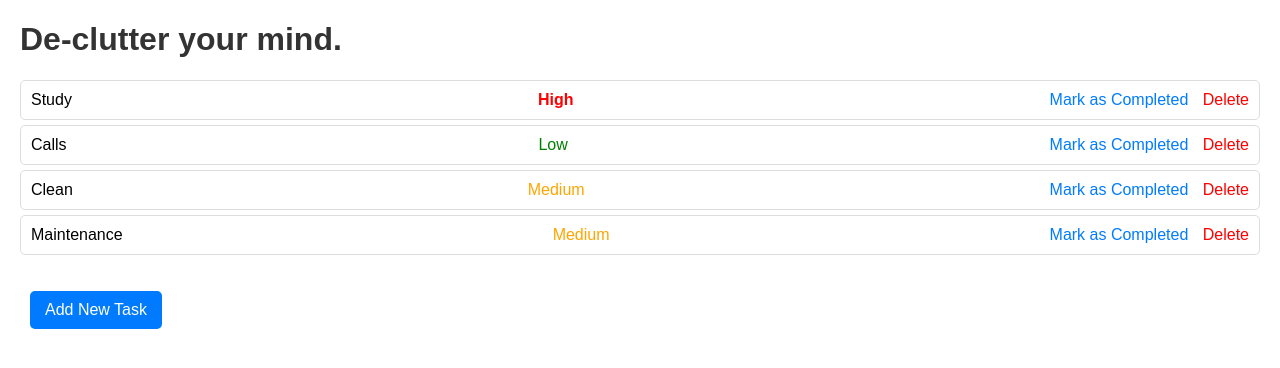
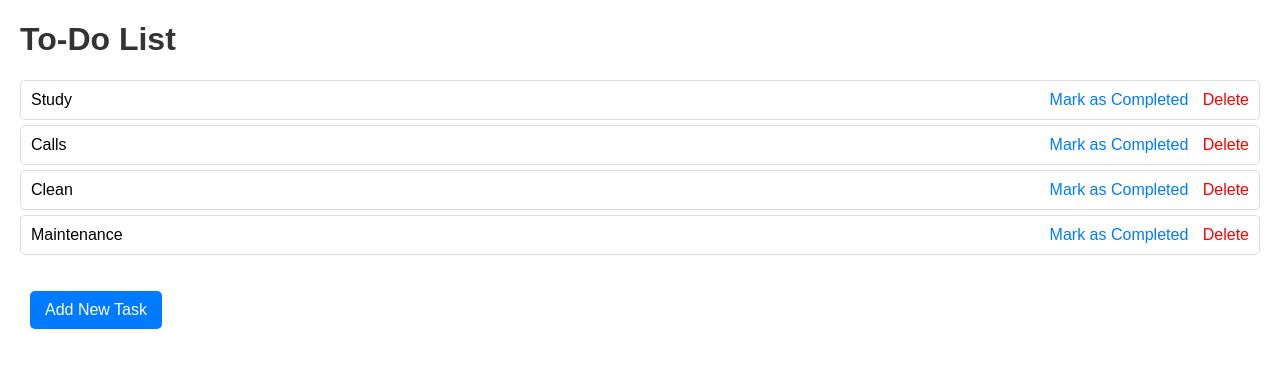
Before and after one commit to shauna-rsh/django-simpletodo, a Django app: page /todoapp/ in a window 1280 px wide. Shown: the top 368 px of the page. Run offline with Django 4.2, Linux system fonts and the light colour scheme; data comes from the database, SQL or seed files in the repository; both versions use the stored data as it was before the commit; parts of the project's set-up code (start-up, migrations or seed data) failed here and were passed over.

Commit message:
Revert "Added task prioritization using ML"
This reverts commit 08dcc1e7c832394cf9295317584f64d83a2a5bda.

```diff
--- a/todoapp/models.py
+++ b/todoapp/models.py
@@ -5,7 +5,3 @@ class Task(models.Model):
     title = models.CharField(max_length=250)
     description = models.TextField(blank=True)
     completed = models.BooleanField(default=False)
-    priority = models.CharField(max_length=50, default="Medium")  # Add this field
-
-    def __str__(self):
-        return self.title
--- a/todoapp/templates/add_task.html
+++ b/todoapp/templates/add_task.html
@@ -64,7 +64,7 @@
         <input type="text" id="title" name="title" placeholder="Enter task title" required>
 
         <label for="description">Description:</label>
-        <textarea id="description" name="description" rows="4" placeholder="Be descriptive!"></textarea>
+        <textarea id="description" name="description" rows="4" placeholder="Enter task description (optional)"></textarea>
 
         <button type="submit">Add Task</button>
     </form>
--- a/todoapp/templates/task_list.html
+++ b/todoapp/templates/task_list.html
@@ -50,27 +50,15 @@
         .add-task:hover {
             background-color: #0056b3;
         }
-        .priority-high {
-            color: red;
-            font-weight: bold;
-        }
-        .priority-medium {
-            color: orange;
-        }
-        .priority-low {
-            color: green;
-        }
     </style>
 </head>
 <body>
-    <h1>De-clutter your mind.</h1>
+    <h1>To-Do List</h1>
 
     <ul>
         {% for task in tasks %}
             <li class="{% if task.completed %}completed{% endif %}">
                 <span>{{ task.title }}</span>
-                <span class="{% if task.priority == 'High' %}priority-high{% elif task.priority == 'Medium' %}priority-medium{% elif task.priority == 'Low' %}priority-low{% endif %}">
-                    {{ task.priority }}</span>
                 <div>
                     {% if not task.completed %}
                         <a href="{% url 'complete_task' task.id %}">Mark as Completed</a>
--- a/todoapp/views.py
+++ b/todoapp/views.py
@@ -1,31 +1,21 @@
 from django.shortcuts import render,redirect
 from django.http import HttpResponse
 from django.template import loader
-from django.conf import settings
 from .models import Task
-import pickle
-import os
-
-# Load the model and vectorizer
-model_path = os.path.join(settings.BASE_DIR, "todoapp", "ml_models", "task_model.pkl")
-with open(model_path, "rb") as f:
-    vectorizer, model = pickle.load(f)
 
 # View to display all tasks
 def task_list(request):
     tasks = Task.objects.all()  # Fetch all tasks from the database
     return render(request, 'task_list.html', {'tasks': tasks})
 
-
-# View to add a new task with predicted prioritization
+# View to add a new task
 def add_task(request):
-    if request.method == "POST":
-        title = request.POST.get("title") # Get the title and description
-        description = request.POST.get("description")
-        task_priority = model.predict(vectorizer.transform([description]))[0]# Predict the priority of the task based on the description
-        Task.objects.create(title=title, description=description, priority=task_priority)# Create and save the task with the predicted priority
-        return redirect("task_list")
-    return render(request, "add_task.html")# Render the add task form
+    if request.method == 'POST':
+        title = request.POST.get('title')  # Get the title from the form
+        description = request.POST.get('description')  # Get the description
+        Task.objects.create(title=title, description=description)  # Create a new task
+        return redirect('task_list')  # Redirect to the task list
+    return render(request, 'add_task.html')  # Render the add task form
 
 # View to mark a task as completed
 def complete_task(request, task_id):
```
Also changed, not shown: train_priority_model.py (deleted, +0 -42 lines), db.sqlite3, todoapp/migrations/0002_task_priority.py (deleted), 1 other file.
